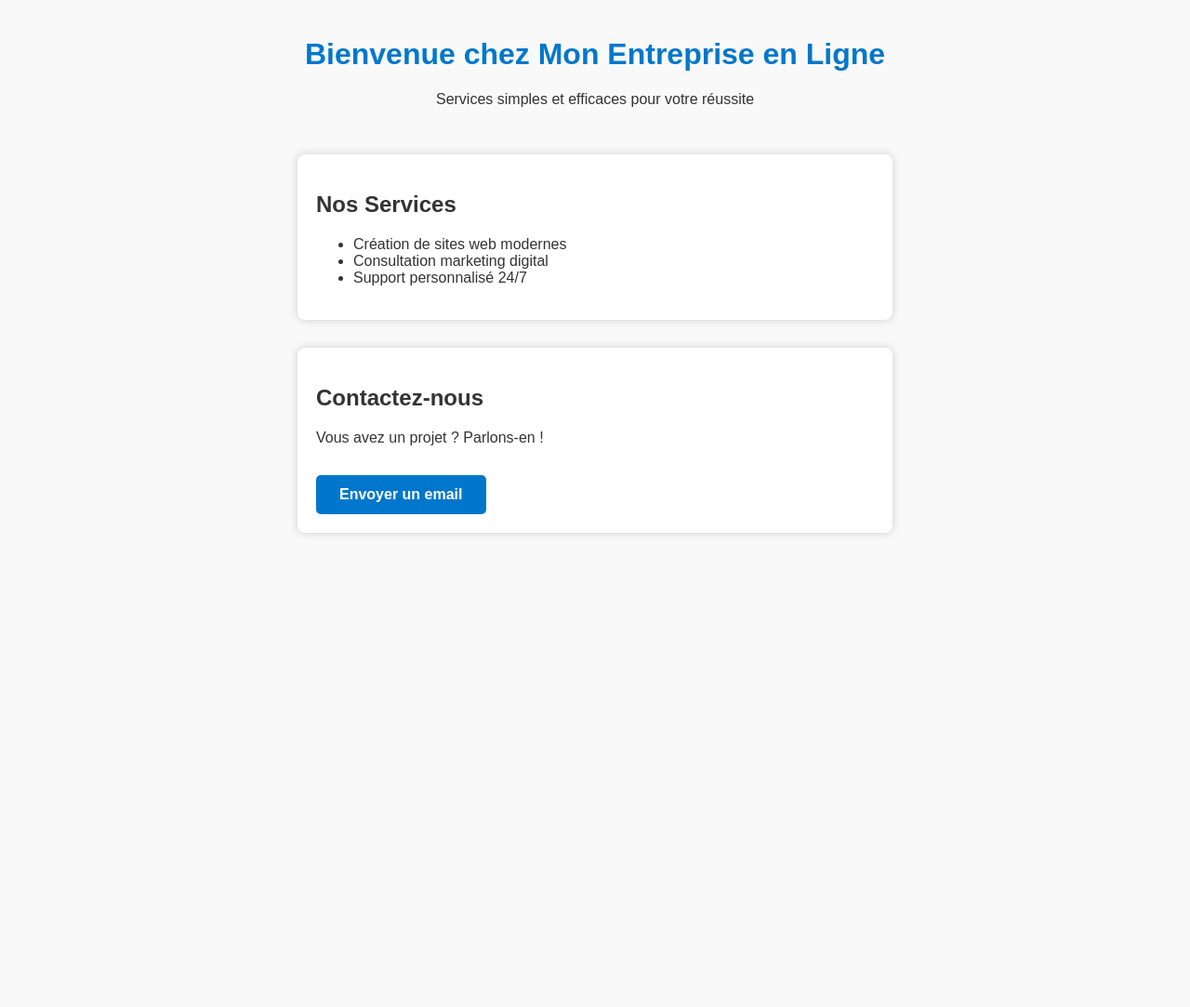
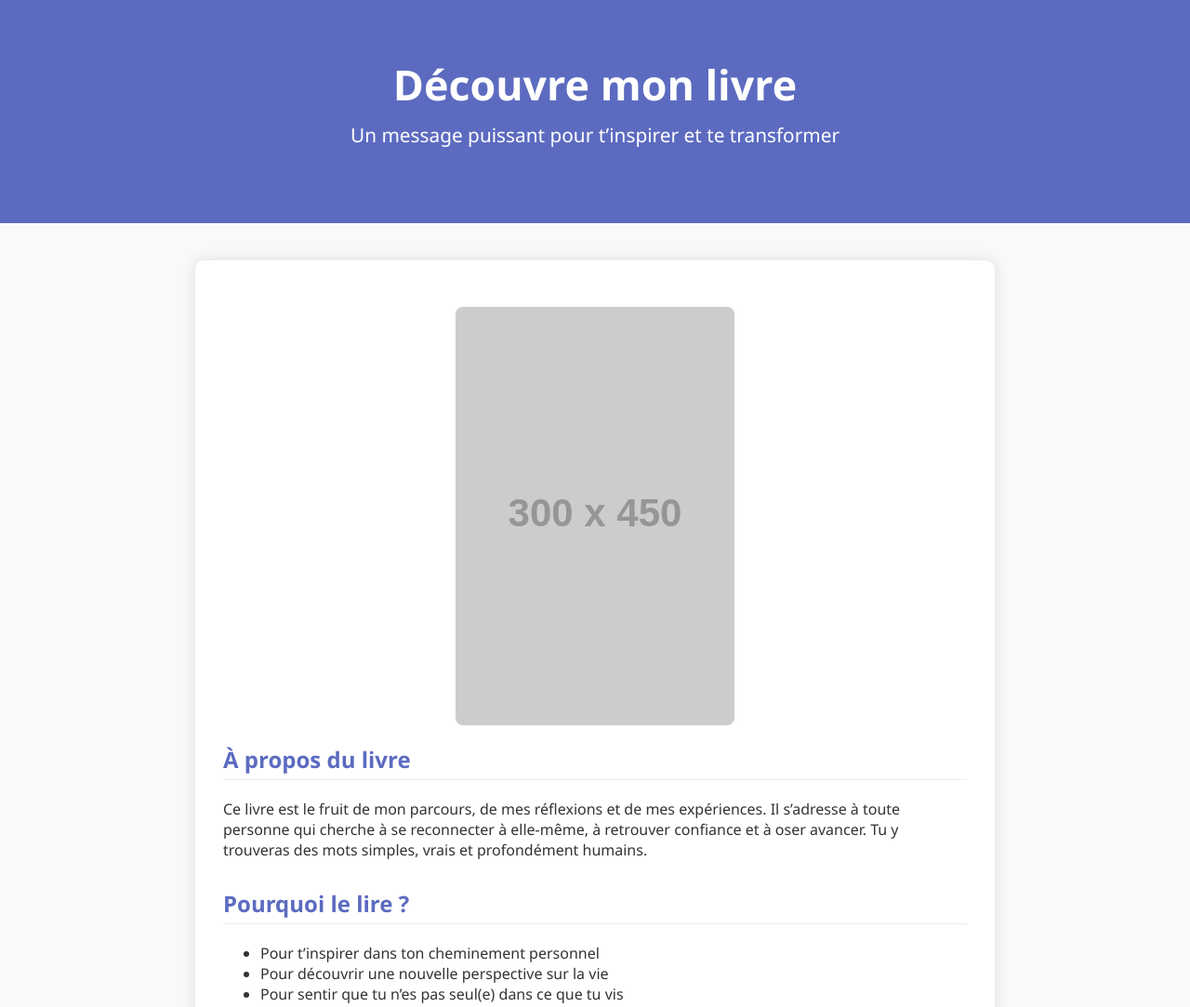
Before and after one commit to Sylvia5206/my-website, a plain HTML site: page index.html in a window 1280 px wide. Shown: the top 1083 px of the page at 93% size. Before the commit the page ends 800 px from the top, so only its background shows below. Drawn offline with Linux system fonts and the light colour scheme; placeholder pictures from the web are drawn by us.

Commit message:
Update index.html

```diff
--- a/index.html
+++ b/index.html
@@ -3,63 +3,108 @@
 <head>
   <meta charset="UTF-8" />
   <meta name="viewport" content="width=device-width, initial-scale=1" />
-  <title>Mon Entreprise en Ligne</title>
+  <title>Mon Livre – Sylvia</title>
   <style>
     body {
-      font-family: Arial, sans-serif;
-      margin: 40px;
-      background-color: #f9f9f9;
+      margin: 0;
+      font-family: 'Segoe UI', sans-serif;
+      background: #f9f9f9;
       color: #333;
     }
     header {
+      background: #5c6bc0;
+      color: white;
+      padding: 60px 20px;
       text-align: center;
-      margin-bottom: 50px;
     }
-    h1 {
-      color: #0077cc;
+    header h1 {
+      font-size: 2.8em;
+      margin: 0;
+    }
+    header p {
+      font-size: 1.3em;
+      margin-top: 10px;
+    }
+    main {
+      max-width: 800px;
+      margin: 40px auto;
+      padding: 30px;
+      background: white;
+      border-radius: 10px;
+      box-shadow: 0 0 15px #ddd;
+    }
+    img.book-cover {
+      width: 100%;
+      max-width: 300px;
+      border-radius: 8px;
+      display: block;
+      margin: 20px auto;
     }
     section {
-      max-width: 600px;
-      margin: 0 auto 30px auto;
-      padding: 20px;
-      background: white;
-      border-radius: 8px;
-      box-shadow: 0 0 10px #ccc;
+      margin-bottom: 30px;
     }
-    a.button {
+    h2 {
+      color: #5c6bc0;
+      border-bottom: 1px solid #eee;
+      padding-bottom: 5px;
+    }
+    .buy-button {
       display: inline-block;
+      margin-top: 15px;
       padding: 12px 25px;
-      background-color: #0077cc;
+      background: #5c6bc0;
       color: white;
       text-decoration: none;
       border-radius: 5px;
-      font-weight: bold;
-      margin-top: 15px;
+      font-size: 1em;
     }
-    a.button:hover {
-      background-color: #005fa3;
+    .buy-button:hover {
+      background: #3f51b5;
+    }
+    footer {
+      text-align: center;
+      padding: 20px;
+      color: #888;
+      font-size: 0.9em;
     }
   </style>
 </head>
 <body>
+
   <header>
-    <h1>Bienvenue chez Mon Entreprise en Ligne</h1>
-    <p>Services simples et efficaces pour votre réussite</p>
+    <h1>Découvre mon livre</h1>
+    <p>Un message puissant pour t’inspirer et te transformer</p>
   </header>
 
+  <main>
+    <img src="https://via.placeholder.com/300x450?text=Couverture+du+Livre" alt="Couverture du livre" class="book-cover" />
+
     <section>
-    <h2>Nos Services</h2>
+      <h2>À propos du livre</h2>
+      <p>
+        Ce livre est le fruit de mon parcours, de mes réflexions et de mes expériences. Il s’adresse à toute personne qui cherche à se reconnecter à elle-même, à retrouver confiance et à oser avancer. Tu y trouveras des mots simples, vrais et profondément humains.
+      </p>
+    </section>
+
+    <section>
+      <h2>Pourquoi le lire ?</h2>
       <ul>
-      <li>Création de sites web modernes</li>
-      <li>Consultation marketing digital</li>
-      <li>Support personnalisé 24/7</li>
+        <li>Pour t’inspirer dans ton cheminement personnel</li>
+        <li>Pour découvrir une nouvelle perspective sur la vie</li>
+        <li>Pour sentir que tu n’es pas seul(e) dans ce que tu vis</li>
       </ul>
     </section>
 
     <section>
-    <h2>Contactez-nous</h2>
-    <p>Vous avez un projet ? Parlons-en !</p>
-    <a href="mailto:contact@monentreprise.com" class="button">Envoyer un email</a>
+      <h2>Commandez maintenant</h2>
+      <p>Disponible en version papier et PDF. Livraison rapide !</p>
+      <a href="mailto:sylvia@example.com?subject=Je veux acheter votre livre" class="buy-button">Commander par email</a>
     </section>
+  </main>
+
+  <footer>
+    © 2025 Sylvia — Tous droits réservés
+  </footer>
+
 </body>
 </html>
```
Lines whose indentation alone changed are shown as unchanged.
